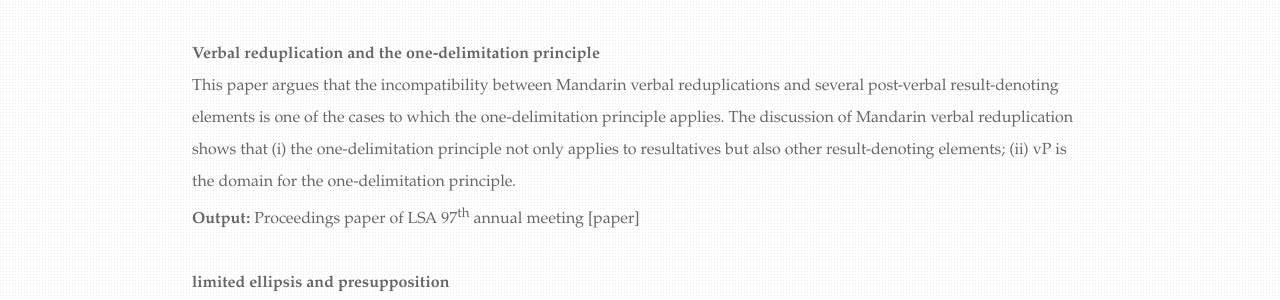
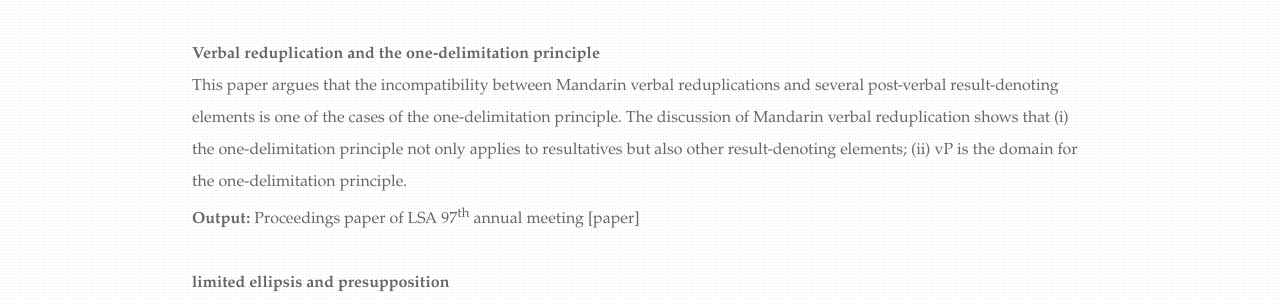
Before and after one commit to chaoyichen71/chaoyichen71.github.io, a Jekyll site: the page built from Research by topics/index.html, in a window 1280 px wide. Shown: the part 335-635 px from the top of the page. Built offline with Jekyll 4.4.1, drawn with Linux system fonts in a browser that asks for light colours.

Commit message:
Update index.html

```diff
--- a/Research by topics/index.html
+++ b/Research by topics/index.html
@@ -20,7 +20,7 @@ for nested movements over crossing movements.<br>
 
 
 <b>Verbal reduplication and the one-delimitation principle</b><br>
-This paper argues that the incompatibility between Mandarin verbal reduplications and several post-verbal result-denoting elements is one of the cases to which the one-delimitation principle applies.
+This paper argues that the incompatibility between Mandarin verbal reduplications and several post-verbal result-denoting elements is one of the cases of the one-delimitation principle.
 The discussion of Mandarin verbal reduplication shows that (i) the one-delimitation principle not only applies to resultatives but also other result-denoting elements; (ii) vP is the domain for the one-delimitation principle.<br>
 <b>Output:</b> Proceedings paper of LSA 97<sup>th</sup> annual meeting [paper]<br>
 <br/>
```
